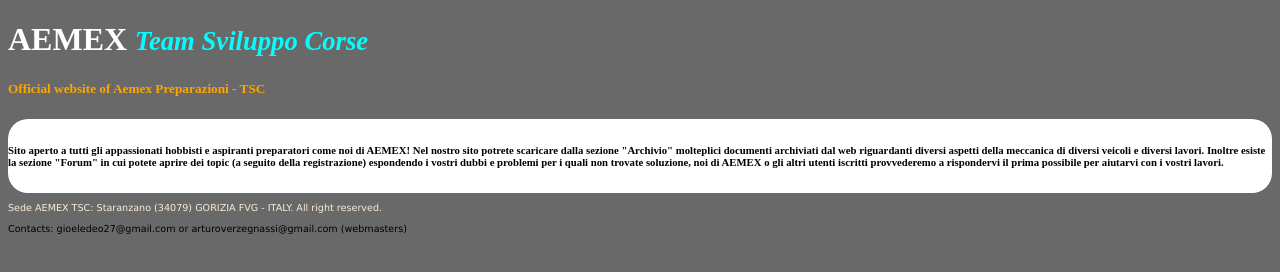
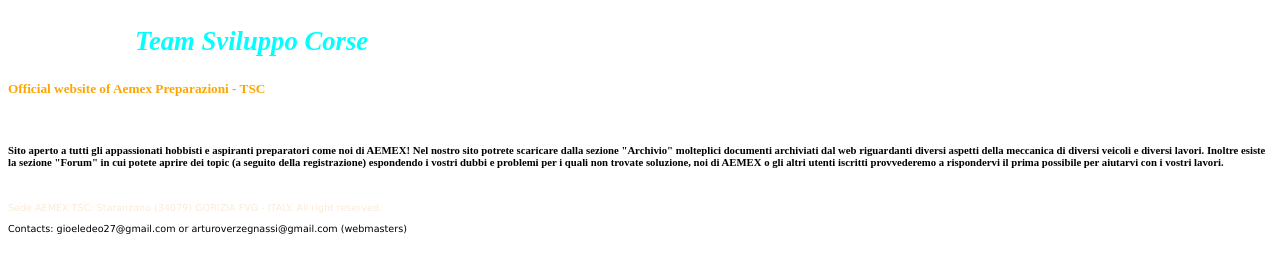
Before and after one commit to Gioeledeo/Aemex-WebSite, a plain HTML site: page index.html in a window 1280 px wide. Drawn offline with Linux system fonts and the light colour scheme.

Commit message:
Update index.html

```diff
--- a/index.html
+++ b/index.html
@@ -7,7 +7,7 @@
         <link rel="stylesheet" type="text/css" href="style.css">
     </head>
 
-    <body style="background-color:dimgrey">
+    <body>
 
         <h1><bold style="color:white;">AEMEX</bold>
             <i><small style="color:aqua">Team Sviluppo Corse</small></i>
```
